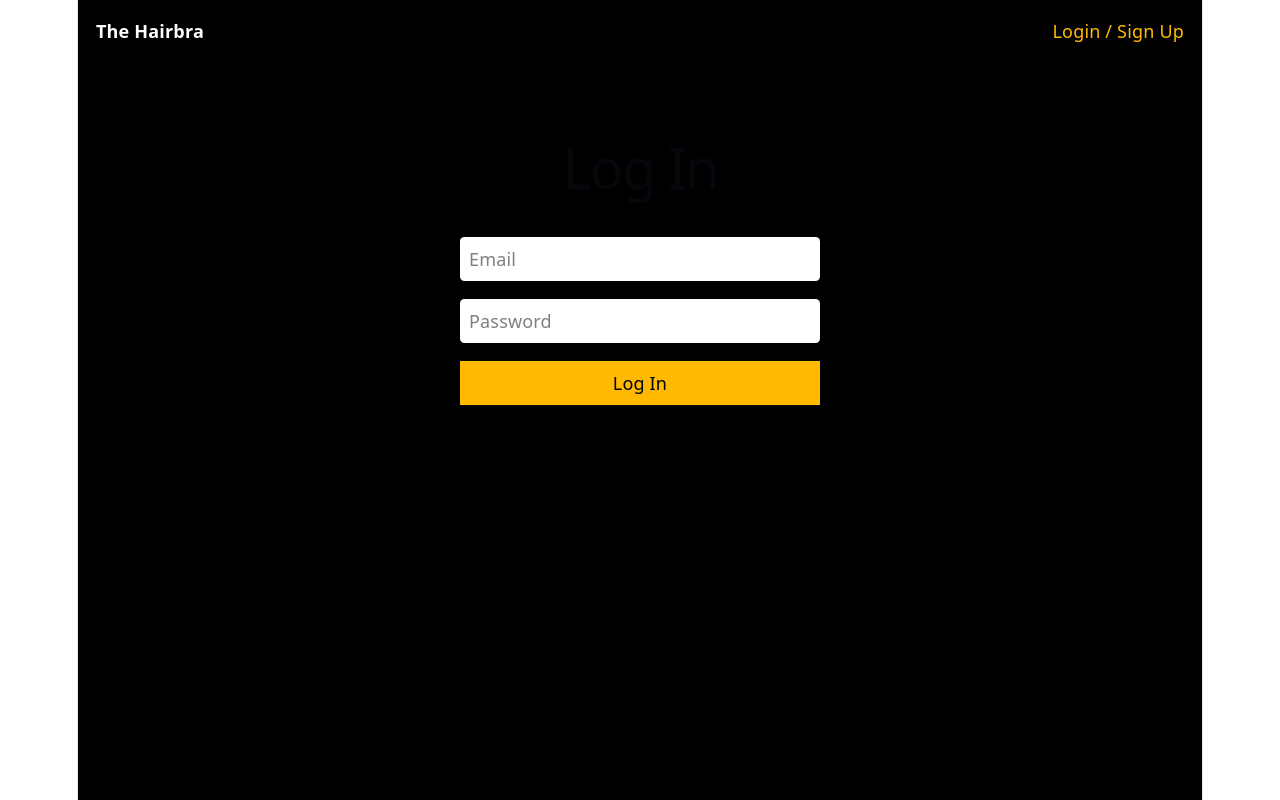
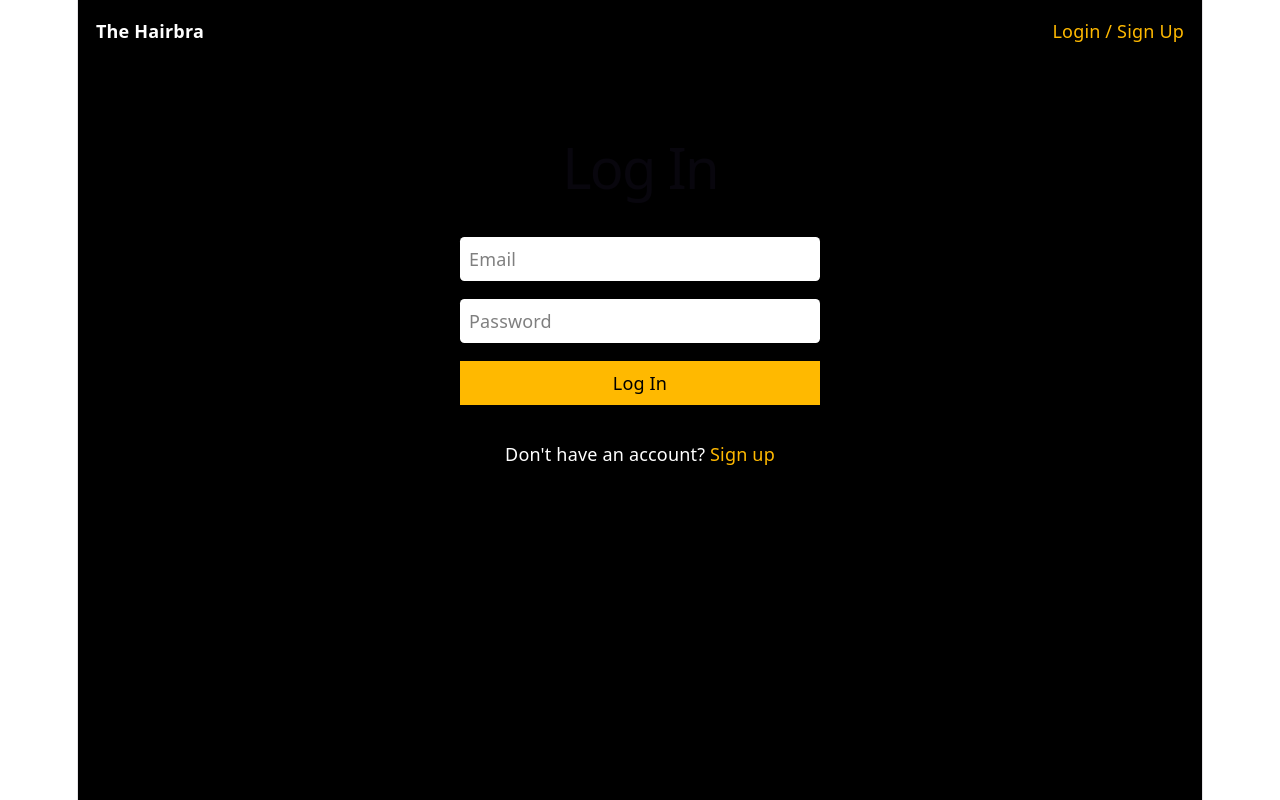
Before and after one commit to aidan-g-barends/The_HairBra, a React (Vite) app: page /login in a window 1280 px wide. Built offline with nearby package versions, Linux system fonts and the light colour scheme.

Commit message:
add naviagation links in login page

```diff
--- a/src/pages/Login.jsx
+++ b/src/pages/Login.jsx
@@ -1,4 +1,5 @@
 import { useState } from 'react'
+import { Link } from 'react-router-dom'
 import { signIn } from '../services/authService'
 
 function Login() {
@@ -18,6 +19,7 @@ function Login() {
   }
 
   return (
+    <>
       <form onSubmit={handleSubmit} className="bg-black text-white p-8 max-w-sm mx-auto space-y-4">
         <h1 className="text-2xl font-bold">Log In</h1>
 
@@ -43,6 +45,12 @@ function Login() {
           Log In
         </button>
       </form>
+
+      <p className="text-white text-center mt-4">
+        Don't have an account?{' '}
+        <Link to="/register" className="text-amber-400">Sign up</Link>
+      </p>
+    </>
   )
 }
 
```
Lines whose indentation alone changed are shown as unchanged.
